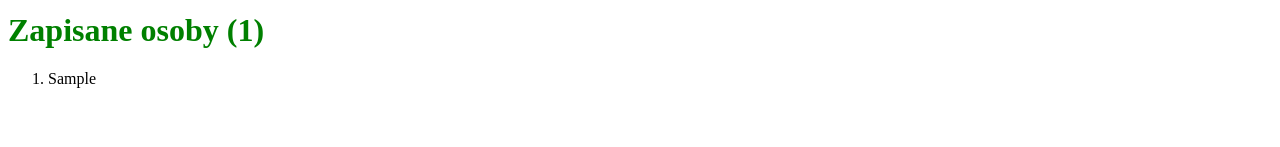
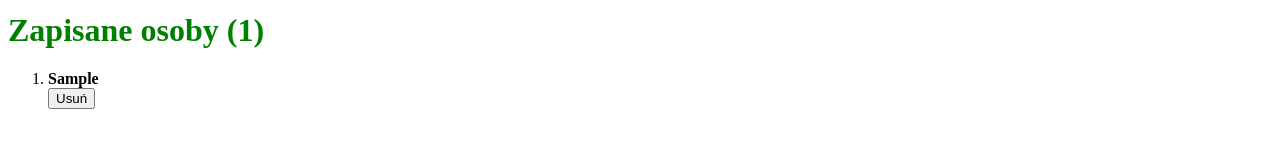
Before and after one commit to fracz/js-stack-60, a Vue app: page / in a window 1280 px wide. Both pictures are taken after typing "Sample" into the empty fields and a click on the button "Zapisz mnie". Shown: the part 167-314 px from the top of the page. Built offline with nearby package versions, Linux system fonts and the light colour scheme.

Commit message:
Step 7: Removing participant

```diff
--- /dev/null
+++ b/src/participant-list-item.vue
@@ -0,0 +1,28 @@
+<template>
+  <div class="item">
+    <h5>{{ participant }}</h5>
+    <button @click="remove">Usuń</button>
+  </div>
+</template>
+
+<script>
+  export default {
+    props: ['participant'],
+    methods: {
+      remove() {
+        this.$emit('remove', this.participant);
+      }
+    }
+  };
+</script>
+
+<style scoped>
+  h5 {
+    margin: 0;
+    font-size: 1em;
+  }
+
+  .item {
+    margin-bottom: 15px;
+  }
+</style>
--- a/src/participants-list.vue
+++ b/src/participants-list.vue
@@ -2,15 +2,26 @@
   <div>
     <h1>Zapisane osoby ({{ participants.length }})</h1>
     <ol>
-      <li v-for="participant in participants">{{ participant }}</li>
+      <li v-for="participant in participants">
+        <participant-list-item :participant="participant" @remove="removeParticipant"></participant-list-item>
+      </li>
     </ol>
     <div class="empty" v-if="participants.length == 0">Brak zapisanych osób</div>
   </div>
 </template>
 
 <script>
+  import ParticipantListItem from "./participant-list-item.vue";
+
   export default {
-    props: ['participants']
+    props: ['participants'],
+    components: {ParticipantListItem},
+    methods: {
+      removeParticipant(participant) {
+        let indexToRemove = this.participants.indexOf(participant);
+        this.participants.splice(indexToRemove, 1);
+      }
+    }
   };
 </script>
 
```
